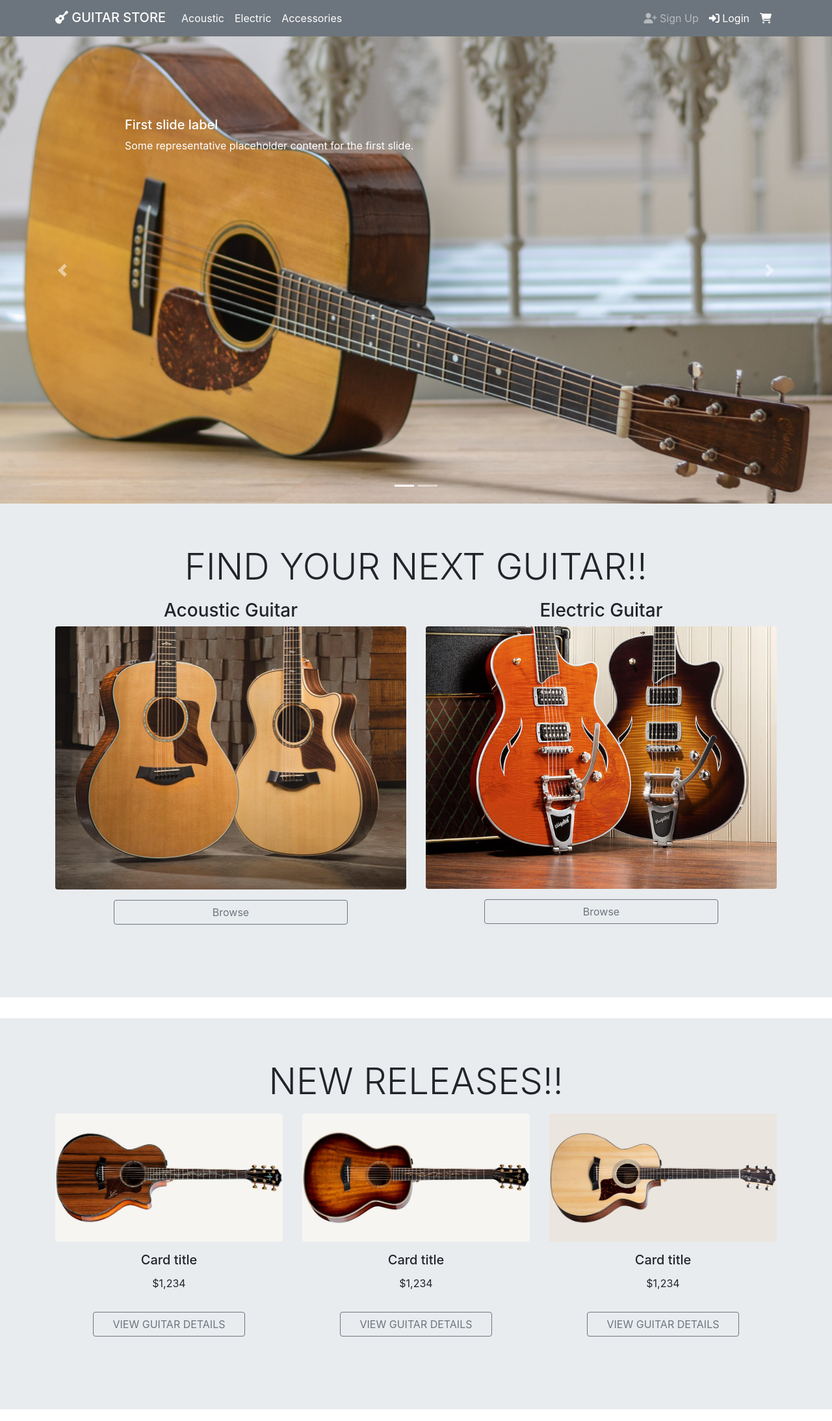
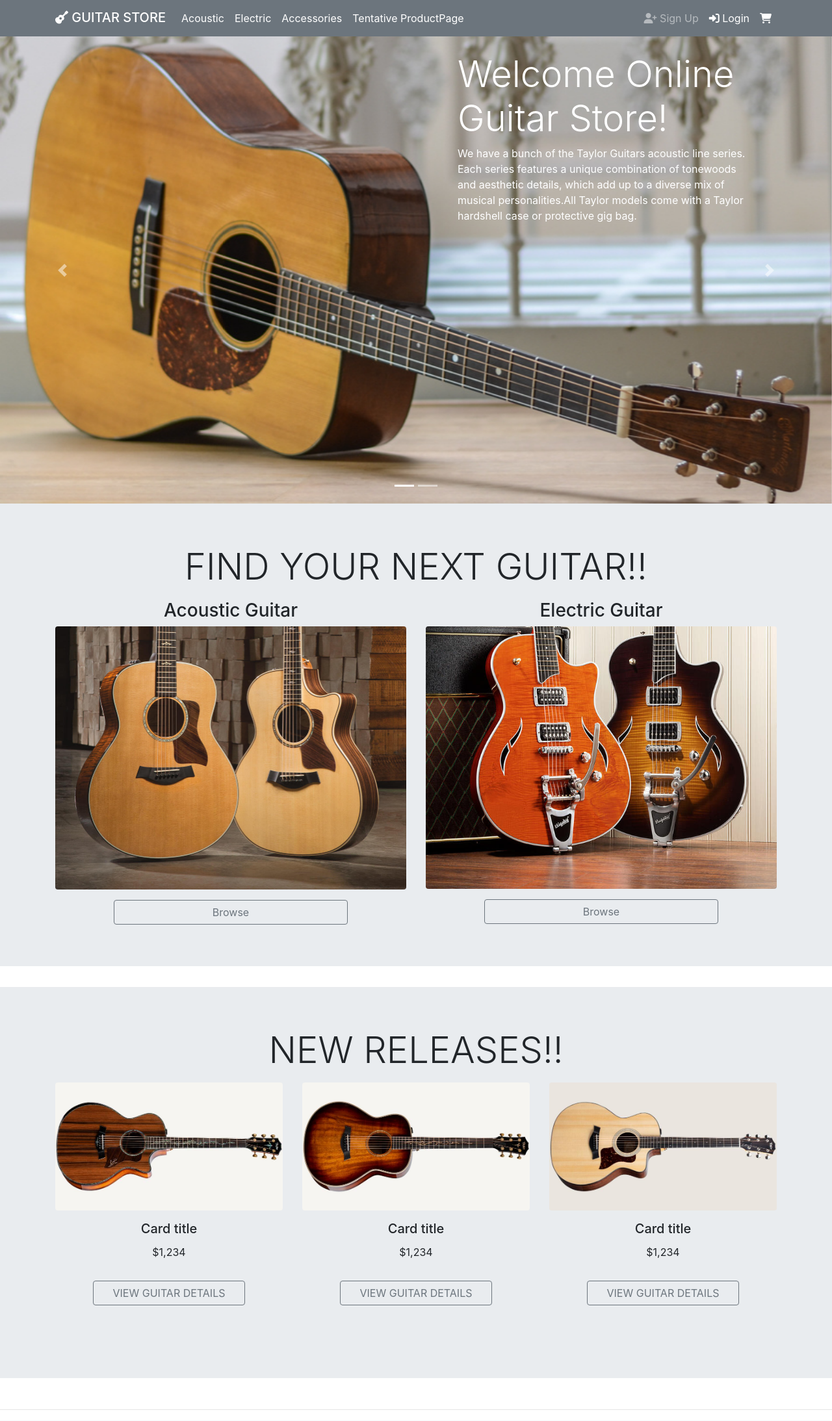
Before and after one commit to Ryosukemaki/Portfolio_GuitarECSite, a PHP site: page / in a window 1280 px wide. Shown: the top 2187 px of the page at 65% size. Run offline with PHP 8.4, Linux system fonts and the light colour scheme; some libraries are stand-ins or nearby versions.

Commit message:
I edited a lot of text.

```diff
--- a/aboutUs.php
+++ b/aboutUs.php
@@ -9,7 +9,7 @@
  </nav>
 
  <div class="container">
-    <h1 class="display-3 mb-5">About Taylor Guitars</h1>
+    <h1 class="display-3 mb-5">About Guitar Store</h1>
     <form>
         <div class="form-group row mb-2">
           <div class="container text-center mb-4">
--- a/accessories.php
+++ b/accessories.php
@@ -2,15 +2,15 @@
     include_once "header.php";
 ?>
 
+<!-- Navbar -->
+<div class="jumbotron jumbotron-fluid pt-2">
  <nav aria-label="breadcrumb">
       <ol class="breadcrumb">
         <li class="breadcrumb-item"><a href="index.php">Home</a></li>
         <li class="breadcrumb-item active" aria-current="page">Accessories</li>
       </ol>
  </nav>
-
 <!-- Accessories -->
-<div class="jumbotron jumbotron-fluid">
       <div class="container">
         <h1 class="display-4 mb-3 text-center">Accessories</h1>
           <div class="row">
@@ -23,7 +23,7 @@
                 while($row = $result->fetch_assoc()){
 ?>
                   <div class="col-md-4 text-center">
-                      <?php echo "<img width='300px' src='GuitarImage/".$row['product_Image']." '>"; ?>
+                      <?php echo "<img width='100%' src='GuitarImage/".$row['product_Image']." '>"; ?>
                       <h5 class="card-title mt-3"><?php echo $row["Product_Name"];?></h5>
                       <p class="card-text"><?php echo $row["Price"];?></p>
                       <button type="button" class="btn btn-outline-secondary mt-3 col-8 mx-auto mb-5">VIEW DETAILS</button>
--- a/electricGuitar.php
+++ b/electricGuitar.php
@@ -2,15 +2,15 @@
     include_once "header.php";
 ?>
 
+<!-- Navbar -->
+<div class="jumbotron jumbotron-fluid pt-2">
  <nav aria-label="">
       <ol class="breadcrumb">
         <li class="breadcrumb-item"><a href="index.php">Home</a></li>
         <li class="breadcrumb-item active" aria-current="page">Electric</li>
       </ol>
  </nav>
-
 <!-- Electric Guitar -->
-<div class="jumbotron jumbotron-fluid">
       <div class="container">
         <h1 class="display-4 mb-3 text-center">Electric Guitars</h1>
           <div class="row">
@@ -23,7 +23,7 @@
                 while($row = $result->fetch_assoc()){
 ?>
                   <div class="col-md-6 text-center">
-                      <?php echo "<img width='500px' src='GuitarImage/".$row['product_Image']." '>"; ?>
+                      <?php echo "<img width='100%' src='GuitarImage/".$row['product_Image']." '>"; ?>
                       <h5 class="card-title mt-3"><?php echo $row["Product_Name"];?></h5>
                       <p class="card-text"><?php echo $row["Price"];?></p>
                       <button type="button" class="btn btn-outline-secondary mt-3 col-8 mx-auto mb-5">VIEW GUITAR DETAILS</button>
--- a/guitarUsersPage.php
+++ b/guitarUsersPage.php
@@ -36,8 +36,8 @@
 
 <!-- Function: Click Edit button -->
 <?php
-        if(isset($_GET['edit'])){
-          $id = $_GET['edit'];
+        if(isset($_GET['id'])){
+          $id = $_GET['id'];
 
           $sql ="SELECT * FROM Guitar_users WHERE id = $id;";
           $result = $conn->query($sql);
--- a/header.php
+++ b/header.php
@@ -15,10 +15,9 @@
   <!-- CSS Part -->
   <style>
     .carousel-caption{
-    width: 40%;
-    right: 10%;
-    bottom: 70%;
-
+    width: 60%;
+    left: 55%;
+    bottom: 55%;
     }
   </style>
 
@@ -40,6 +39,9 @@
               </li>
               <li class="nav-item active">
                 <a class="nav-link" href="accessories.php">Accessories</a>
+              </li>
+              <li class="nav-item active">
+                <a class="nav-link" href="productPage.php">Tentative ProductPage</a>
               </li>
             </ul>
             <ul class="navbar-nav ml-auto">
--- a/index.php
+++ b/index.php
@@ -9,17 +9,21 @@
       <div class="carousel-inner position-relative">
           <div class="carousel-item active ">
             <img src="GuitarImage/indexPhoto3.jpg" class="d-block" style="width:100%;" alt="...">
+                <div class="container">
                   <div class="carousel-caption text-left d-none d-md-block position-absolute">
-                    <h5>First slide label</h5>
-                    <p>Some representative placeholder content for the first slide.</p>
+                    <h2 class="display-4 "style="width:60%;">Welcome Online Guitar Store!</h2>
+                    <p style="width:60%;">We have a bunch of the Taylor Guitars acoustic line series. Each series features a unique combination of tonewoods and aesthetic details, which add up to a diverse mix of musical personalities.All Taylor models come with a Taylor hardshell case or protective gig bag.</p>
                   </div>
+                </div>
           </div>
           <div class="carousel-item">
             <img src="GuitarImage/indexPhoto2.jpg" class="d-block" style="width: 100%;" alt="...">
+                <div class="container">
                   <div class="carousel-caption text-left d-none d-md-block position-absolute">
-                    <h5>First slide label</h5>
-                    <p>Some representative placeholder content for the first slide.</p>
+                    <h2 class="display-4 "style="width:60%;">Welcome Online Guitar Store!</h2>
+                    <p style="width:60%;">We have a bunch of the Taylor Guitars acoustic line series. Each series features a unique combination of tonewoods and aesthetic details, which add up to a diverse mix of musical personalities.All Taylor models come with a Taylor hardshell case or protective gig bag.</p>
                   </div>
+                </div>
           </div>
       </div>
 
@@ -41,12 +45,12 @@
             <div class="col-md-6 text-center">
                 <h3>Acoustic Guitar</h3>
                 <img src="GuitarImage/FYNGuitar4.jpg" class="rounded " alt="..." style="width:100%;">
-                <button type="button" class="btn btn-outline-secondary mt-3 col-8 mx-auto mb-5">Browse</button>
+                <a class="btn btn-outline-secondary mt-3 col-8 mx-auto" href="acousticGuitar.php">Browse</a>
             </div>
             <div class="col-md-6 text-center">
               <h3>Electric Guitar</h3>
               <img src="GuitarImage/FYNGuitar3.jpg" class="rounded" alt="..." style="width:100%;">
-              <button type="button" class="btn btn-outline-secondary mt-3 col-8 mx-auto">Browse</button>
+              <a class="btn btn-outline-secondary mt-3 col-8 mx-auto" href="electricGuitar.php">Browse</a>
             </div>
           </div>
       </div>
```
Also changed, not shown: acousticGuitar.php (+17 -7 lines).
